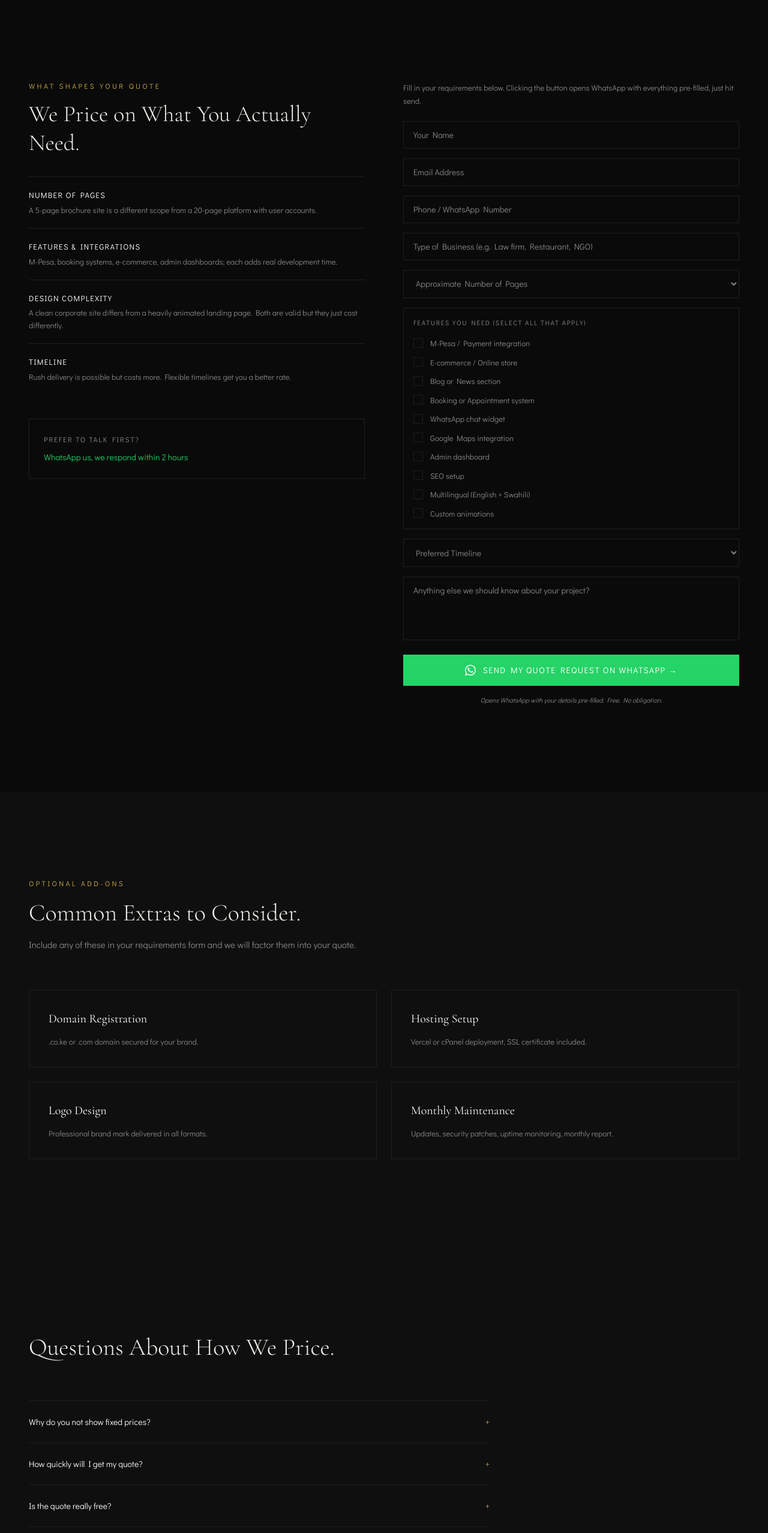
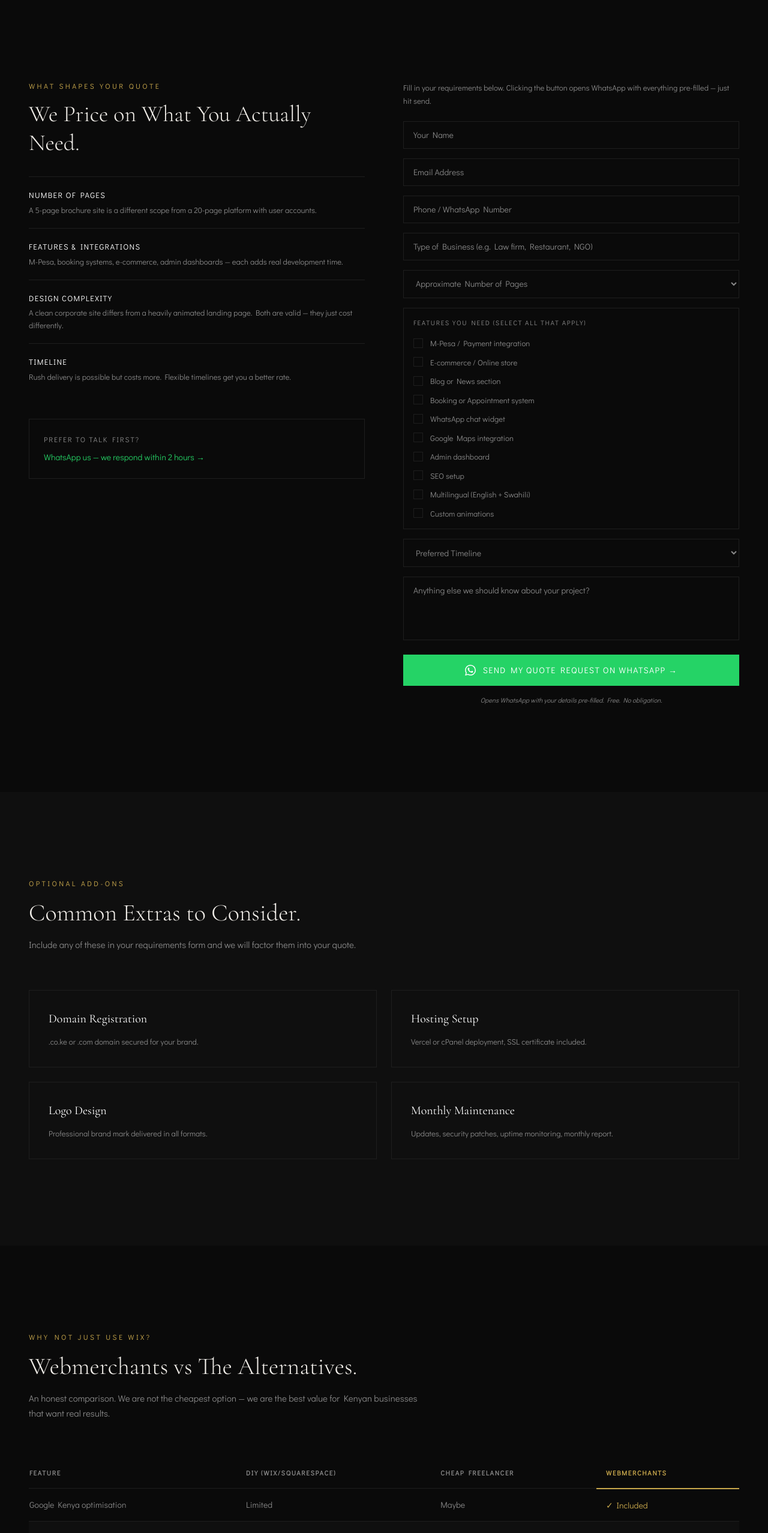
Before and after one commit to PhilipOndieki/webmerchants, a Next.js app: page /pricing in a window 1280 px wide. Shown: the part 1040-3595 px from the top of the page at 60% size. Built offline with nearby package versions, Linux system fonts and the light colour scheme.

Commit message:
contact added to constants

```diff
--- a/app/about/page.tsx
+++ b/app/about/page.tsx
@@ -1,5 +1,6 @@
 import type { Metadata } from 'next'
 import Link from 'next/link'
+import { WA_BASE_URL } from '@/constants'
 import Navbar from '@/components/Navbar'
 import Footer from '@/components/Footer'
 
@@ -235,7 +236,7 @@ export default function AboutPage(): React.JSX.Element {
           </p>
           <div className="flex flex-wrap items-center justify-center gap-6">
             <a
-              href="https://wa.me/254796422627"
+              href={WA_BASE_URL}
               target="_blank"
               rel="noopener noreferrer"
               className="font-body text-xs tracking-[0.2em] uppercase bg-[#25D366] text-white px-10 py-4 hover:opacity-90 transition-opacity"
--- a/app/blog/[slug]/page.tsx
+++ b/app/blog/[slug]/page.tsx
@@ -1,5 +1,6 @@
 import type { Metadata } from 'next'
 import Link from 'next/link'
+import { WA_BASE_URL } from '@/constants'
 import { notFound } from 'next/navigation'
 import Navbar from '@/components/Navbar'
 import Footer from '@/components/Footer'
@@ -181,7 +182,7 @@ export default function BlogArticlePage({
               </p>
               <div className="flex flex-wrap gap-4">
                 <a
-                  href="https://wa.me/254796422627"
+                  href={WA_BASE_URL}
                   target="_blank"
                   rel="noopener noreferrer"
                   className="font-body text-xs tracking-[0.2em] uppercase bg-[#25D366] text-white px-8 py-4 hover:opacity-90 transition-opacity"
--- a/app/blog/page.tsx
+++ b/app/blog/page.tsx
@@ -1,5 +1,6 @@
 import type { Metadata } from 'next'
 import Link from 'next/link'
+import { WA_BASE_URL, WA_TOPIC_MESSAGE } from '@/constants'
 import Navbar from '@/components/Navbar'
 import Footer from '@/components/Footer'
 import { blogArticles } from '@/data/blogContent'
@@ -148,7 +149,7 @@ export default function BlogPage(): React.JSX.Element {
             Want us to write about a specific topic?
           </p>
           <a
-            href="https://wa.me/254796422627?text=Hi%20Webmerchants%2C%20I%27d%20like%20to%20suggest%20a%20blog%20topic."
+            href={`${WA_BASE_URL}?text=${WA_TOPIC_MESSAGE}`}
             target="_blank"
             rel="noopener noreferrer"
             className="font-body text-xs tracking-[0.2em] uppercase text-gold hover:text-gold-light transition-colors duration-200"
--- a/app/pricing/page.tsx
+++ b/app/pricing/page.tsx
@@ -5,6 +5,7 @@ import Link from 'next/link'
 import Navbar from '@/components/Navbar'
 import Footer from '@/components/Footer'
 import { addOns } from '@/data/content'
+import { WA_NUMBER, WA_BASE_URL, WA_PRICING_MESSAGE } from '@/constants'
 
 interface QuoteForm {
   name: string
@@ -102,7 +103,7 @@ export default function PricingPage(): React.JSX.Element {
     e.preventDefault()
     const message = buildWhatsAppMessage(form)
     const encoded = encodeURIComponent(message)
-    window.open(`https://wa.me/254796422627?text=${encoded}`, '_blank')
+    window.open(`https://wa.me/${WA_NUMBER}?text=${encoded}`, '_blank')
   }
 
   const inputClass =
@@ -176,8 +177,8 @@ export default function PricingPage(): React.JSX.Element {
             <div className="flex flex-col gap-0">
               {[
                 { label: 'Number of pages', desc: 'A 5-page brochure site is a different scope from a 20-page platform with user accounts.' },
-                { label: 'Features & integrations', desc: 'M-Pesa, booking systems, e-commerce, admin dashboards; each adds real development time.' },
-                { label: 'Design complexity', desc: 'A clean corporate site differs from a heavily animated landing page. Both are valid but they just cost differently.' },
+                { label: 'Features & integrations', desc: 'M-Pesa, booking systems, e-commerce, admin dashboards — each adds real development time.' },
+                { label: 'Design complexity', desc: 'A clean corporate site differs from a heavily animated landing page. Both are valid — they just cost differently.' },
                 { label: 'Timeline', desc: 'Rush delivery is possible but costs more. Flexible timelines get you a better rate.' },
               ].map((item) => (
                 <div key={item.label} className="border-t border-wm-border py-5">
@@ -189,12 +190,12 @@ export default function PricingPage(): React.JSX.Element {
             <div className="mt-10 border border-wm-border p-6">
               <p className="font-body text-[12px] text-wm-grey uppercase tracking-[0.15em] mb-2">Prefer to talk first?</p>
               <a
-                href="https://wa.me/254796422627?text=Hi%20Webmerchants%2C%20I%27d%20like%20to%20discuss%20pricing%20for%20my%20website."
+                href={`${WA_BASE_URL}?text=${WA_PRICING_MESSAGE}`}
                 target="_blank"
                 rel="noopener noreferrer"
                 className="font-body text-[14px] text-[#25D366] hover:opacity-80 transition-opacity"
               >
-                WhatsApp us, we respond within 2 hours
+                WhatsApp us — we respond within 2 hours →
               </a>
             </div>
           </div>
@@ -202,7 +203,7 @@ export default function PricingPage(): React.JSX.Element {
           {/* Right — form */}
           <div>
             <p className="font-body text-[13px] text-wm-grey leading-relaxed mb-6">
-              Fill in your requirements below. Clicking the button opens WhatsApp with everything pre-filled, just hit send.
+              Fill in your requirements below. Clicking the button opens WhatsApp with everything pre-filled — just hit send.
             </p>
             <form onSubmit={handleSubmit} noValidate className="flex flex-col gap-4">
               <input
@@ -351,6 +352,50 @@ export default function PricingPage(): React.JSX.Element {
         </div>
       </section>
 
+      {/* Comparison table */}
+      <section className="bg-wm-black py-24 lg:py-36">
+        <div className="px-6 lg:px-12">
+          <p className="font-body text-gold text-xs tracking-[0.28em] uppercase mb-4">Why Not Just Use Wix?</p>
+          <h2 className="font-display text-[40px] font-light text-wm-off leading-tight mb-4">
+            Webmerchants vs The Alternatives.
+          </h2>
+          <p className="font-body text-[15px] text-wm-grey max-w-2xl leading-relaxed mb-16">
+            An honest comparison. We are not the cheapest option — we are the best value for Kenyan businesses that want real results.
+          </p>
+          <div className="overflow-x-auto">
+            <table className="w-full border-collapse">
+              <thead>
+                <tr className="border-b border-wm-border">
+                  <th className="font-body text-[11px] text-wm-grey uppercase tracking-[0.15em] text-left py-4 pr-8">Feature</th>
+                  <th className="font-body text-[11px] text-wm-grey uppercase tracking-[0.15em] text-left py-4 px-4">DIY (Wix/Squarespace)</th>
+                  <th className="font-body text-[11px] text-wm-grey uppercase tracking-[0.15em] text-left py-4 px-4">Cheap Freelancer</th>
+                  <th className="font-body text-[11px] text-gold uppercase tracking-[0.15em] text-left py-4 px-4 border-b-2 border-gold">Webmerchants</th>
+                </tr>
+              </thead>
+              <tbody>
+                {[
+                  ['Google Kenya optimisation', 'Limited', 'Maybe', '✓ Included'],
+                  ['Mobile-first for Kenya', 'Generic', 'Varies', '✓ Always'],
+                  ['M-Pesa integration', 'No', 'Extra', '✓ Available'],
+                  ['WhatsApp support', 'No', 'No', '✓ Included'],
+                  ['SEO setup', 'Basic', 'Varies', '✓ Full setup'],
+                  ['Source code ownership', 'No', 'Varies', '✓ You own it'],
+                  ['Post-launch support', 'None', 'Unlikely', '✓ 30 days free'],
+                  ['Custom quote per project', 'No', 'Inconsistent', '✓ Always'],
+                ].map((row, i) => (
+                  <tr key={row[0]} className={`border-b border-wm-border ${i % 2 === 0 ? 'bg-wm-black' : 'bg-wm-dark'}`}>
+                    <td className="font-body text-[14px] text-wm-grey py-4 pr-8">{row[0]}</td>
+                    <td className="font-body text-[14px] text-wm-grey py-4 px-4">{row[1]}</td>
+                    <td className="font-body text-[14px] text-wm-grey py-4 px-4">{row[2]}</td>
+                    <td className="font-body text-[14px] text-gold py-4 px-4">{row[3]}</td>
+                  </tr>
+                ))}
+              </tbody>
+            </table>
+          </div>
+        </div>
+      </section>
+
       {/* FAQ */}
       <section className="bg-wm-dark py-24 lg:py-36">
         <div className="px-6 lg:px-12">
@@ -409,7 +454,7 @@ export default function PricingPage(): React.JSX.Element {
           </p>
           <div className="flex flex-wrap items-center justify-center gap-6">
             <a
-              href="https://wa.me/254796422627"
+              href={WA_BASE_URL}
               target="_blank"
               rel="noopener noreferrer"
               className="font-body text-xs tracking-[0.2em] uppercase bg-[#25D366] text-white px-10 py-4 hover:opacity-90 transition-opacity"
--- a/app/services/page.tsx
+++ b/app/services/page.tsx
@@ -1,5 +1,6 @@
 import type { Metadata } from 'next'
 import Link from 'next/link'
+import { WA_BASE_URL } from '@/constants'
 import Navbar from '@/components/Navbar'
 import Footer from '@/components/Footer'
 
@@ -346,7 +347,7 @@ export default function ServicesPage(): React.JSX.Element {
           </p>
           <div className="flex flex-wrap items-center justify-center gap-6">
             <a
-              href="https://wa.me/254796422627"
+              href={WA_BASE_URL}
               target="_blank"
               rel="noopener noreferrer"
               className="font-body text-xs tracking-[0.2em] uppercase bg-[#25D366] text-white px-10 py-4 hover:opacity-90 transition-opacity"
--- a/components/AnnouncementBar.tsx
+++ b/components/AnnouncementBar.tsx
@@ -1,6 +1,7 @@
 'use client'
 
 import { useState } from 'react'
+import { WA_BASE_URL } from '@/constants'
 
 export default function AnnouncementBar(): React.JSX.Element | null {
   const [dismissed, setDismissed] = useState<boolean>(false)
@@ -12,7 +13,7 @@ export default function AnnouncementBar(): React.JSX.Element | null {
       <p className="font-body text-[11px] uppercase tracking-[0.2em] text-center">
         Now accepting new clients for Q3 2026 —{' '}
         <a
-          href="https://wa.me/254796422627"
+          href={WA_BASE_URL}
           target="_blank"
           rel="noopener noreferrer"
           className="underline underline-offset-2 hover:opacity-70 transition-opacity"
--- /dev/null
+++ b/constants.ts
@@ -0,0 +1,20 @@
+/**
+ * Site-wide constants.
+ * Change a value here and it updates everywhere automatically.
+ */
+
+export const WA_NUMBER = '254796422627'
+export const WA_BASE_URL = `https://wa.me/${WA_NUMBER}`
+export const WA_DEFAULT_MESSAGE = encodeURIComponent(
+  "Hi Webmerchants, I'd like to discuss a web project."
+)
+export const WA_PRICING_MESSAGE = encodeURIComponent(
+  "Hi Webmerchants, I'd like to discuss pricing for my website."
+)
+export const WA_TOPIC_MESSAGE = encodeURIComponent(
+  "Hi Webmerchants, I'd like to suggest a blog topic."
+)
+
+export const CONTACT_EMAIL = 'info@webmerchants.co.ke'
+export const CONTACT_PHONE = '+254 796 422 627'
+export const CONTACT_PHONE_RAW = '+254796422627'
```
Also changed, not shown: app/contact/page.tsx (+7 -6 lines), components/Contact.tsx (+7 -5 lines), components/Footer.tsx (+32 -5 lines).
